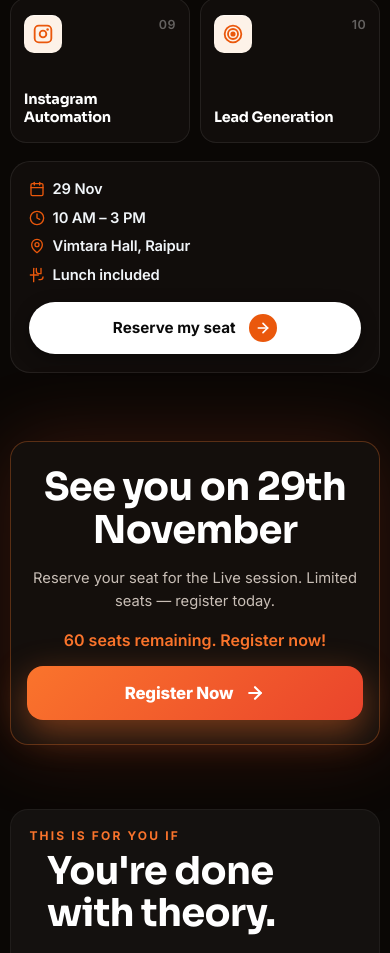
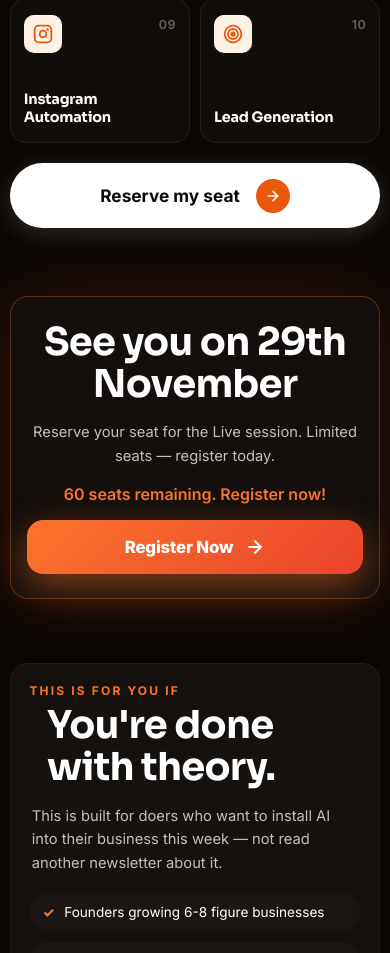
Before and after one commit to sagarsocialselleracademy/ai-school-raipur, a React (Vite) app: page / in a window 390 px wide. Shown: the part 4784-5737 px from the top of the page. Built offline with nearby package versions, Linux system fonts and the light colour scheme; a web font is replaced by a local one.

Commit message:
Deploy: Hide roadmap event details on mobile & increase reserve button size (v30)

```diff
--- a/deploy-dist.cjs
+++ b/deploy-dist.cjs
@@ -19,7 +19,7 @@ fs.writeFileSync(path.join(distDir, '.nojekyll'), '');
 console.log('2. Pushing source code to main branch...');
 try {
   execSync('git add -A', { cwd: projectDir, env, stdio: 'inherit' });
-  execSync('git commit -m "Deploy: Speed optimizations - 16MB image reductions, WebP conversion, non-blocking fonts, metadata video preload, JS chunking (v29)"', { cwd: projectDir, env, stdio: 'inherit' });
+  execSync('git commit -m "Deploy: Hide roadmap event details on mobile & increase reserve button size (v30)"', { cwd: projectDir, env, stdio: 'inherit' });
 } catch {}
 execSync('git push origin main', { cwd: projectDir, env, stdio: 'inherit' });
 
@@ -30,7 +30,7 @@ execSync('git config user.email "socialselleracademy@gmail.com"', { cwd: distDir
 try { execSync('git remote remove origin', { cwd: distDir, env, stdio: 'ignore' }); } catch {}
 execSync('git remote add origin https://github.com/sagarsocialselleracademy/ai-school-raipur.git', { cwd: distDir, env, stdio: 'inherit' });
 execSync('git add -A', { cwd: distDir, env, stdio: 'inherit' });
-execSync('git commit -m "Deploy: Speed optimizations - 16MB image reductions, WebP conversion, non-blocking fonts, metadata video preload, JS chunking (v29)"', { cwd: distDir, env, stdio: 'inherit' });
+execSync('git commit -m "Deploy: Hide roadmap event details on mobile & increase reserve button size (v30)"', { cwd: distDir, env, stdio: 'inherit' });
 execSync('git push -f origin hostinger-deploy', { cwd: distDir, env, stdio: 'inherit' });
 
 console.log('4. Configuring GitHub Pages on hostinger-deploy branch...');
--- a/src/lib/cms.ts
+++ b/src/lib/cms.ts
@@ -21,14 +21,14 @@ import {
 
 const STORAGE_KEYS = {
   AUTH: 'aischool_auth_token',
-  SETTINGS: 'aischool_settings_v29',
-  PAGES: 'aischool_pages_v29',
-  NAV: 'aischool_nav_v29',
-  COURSES: 'aischool_courses_v29',
-  TESTIMONIALS: 'aischool_testimonials_v29',
-  FAQS: 'aischool_faqs_v29',
-  LEADS: 'aischool_leads_v29',
-  MEDIA: 'aischool_media_v29',
+  SETTINGS: 'aischool_settings_v30',
+  PAGES: 'aischool_pages_v30',
+  NAV: 'aischool_nav_v30',
+  COURSES: 'aischool_courses_v30',
+  TESTIMONIALS: 'aischool_testimonials_v30',
+  FAQS: 'aischool_faqs_v30',
+  LEADS: 'aischool_leads_v30',
+  MEDIA: 'aischool_media_v30',
 };
 
 // Automatic Cache Purge: Clean up any stale localStorage from older deployments so all visitors get fresh sections
@@ -37,7 +37,7 @@ if (typeof window !== 'undefined') {
     const keysToRemove: string[] = [];
     for (let i = 0; i < localStorage.length; i++) {
       const k = localStorage.key(i);
-      if (k && k.startsWith('aischool_') && !k.endsWith('_v29') && k !== STORAGE_KEYS.AUTH) {
+      if (k && k.startsWith('aischool_') && !k.endsWith('_v30') && k !== STORAGE_KEYS.AUTH) {
         keysToRemove.push(k);
       }
     }
--- a/src/styles/index.css
+++ b/src/styles/index.css
@@ -595,17 +595,17 @@
 .topics-reserve-btn {
   display: inline-flex;
   align-items: center;
-  gap: 0.85rem;
+  gap: 1rem;
   background: #ffffff;
   color: #0a0a0a;
   border: none;
   border-radius: 9999px;
-  padding: 0.55rem 0.65rem 0.55rem 1.45rem;
+  padding: 0.75rem 0.95rem 0.75rem 1.85rem;
   font-family: Inter, sans-serif;
-  font-size: 0.95rem;
+  font-size: 1.05rem;
   font-weight: 700;
   cursor: pointer;
-  box-shadow: 0 4px 16px rgba(0, 0, 0, 0.35);
+  box-shadow: 0 4px 18px rgba(0, 0, 0, 0.35);
   transition: transform 0.2s ease, box-shadow 0.2s ease, background-color 0.2s ease;
   white-space: nowrap;
 }
@@ -617,8 +617,8 @@
 }
 
 .topics-reserve-btn__arrow {
-  width: 28px;
-  height: 28px;
+  width: 32px;
+  height: 32px;
   border-radius: 50%;
   background: #ea580c;
   color: #ffffff;
@@ -679,21 +679,30 @@
     line-height: 1.25;
   }
   .topics-footer-bar {
+    background: transparent;
+    border: none;
+    padding: 0;
+    margin-top: 1.25rem;
     flex-direction: column;
     align-items: stretch;
-    padding: 1.15rem 1.1rem;
-    gap: 1.15rem;
+    gap: 0;
   }
   .topics-footer-meta {
-    display: grid;
-    grid-template-columns: repeat(2, 1fr);
-    gap: 0.75rem;
+    display: none !important;
   }
   .topics-reserve-btn {
     justify-content: center;
     width: 100%;
-    padding: 0.75rem 1rem;
+    min-height: 54px;
+    padding: 0.95rem 1.5rem;
+    font-size: 1.08rem;
     box-sizing: border-box;
+    border-radius: 9999px;
+    box-shadow: 0 6px 24px rgba(255, 255, 255, 0.15);
+  }
+  .topics-reserve-btn__arrow {
+    width: 34px;
+    height: 34px;
   }
 }
 
@@ -719,10 +728,6 @@
   .topic-card__title {
     font-size: 0.9rem;
     margin-top: 1.15rem;
-  }
-  .topics-footer-meta {
-    grid-template-columns: 1fr;
-    gap: 0.65rem;
   }
 }
 
```
